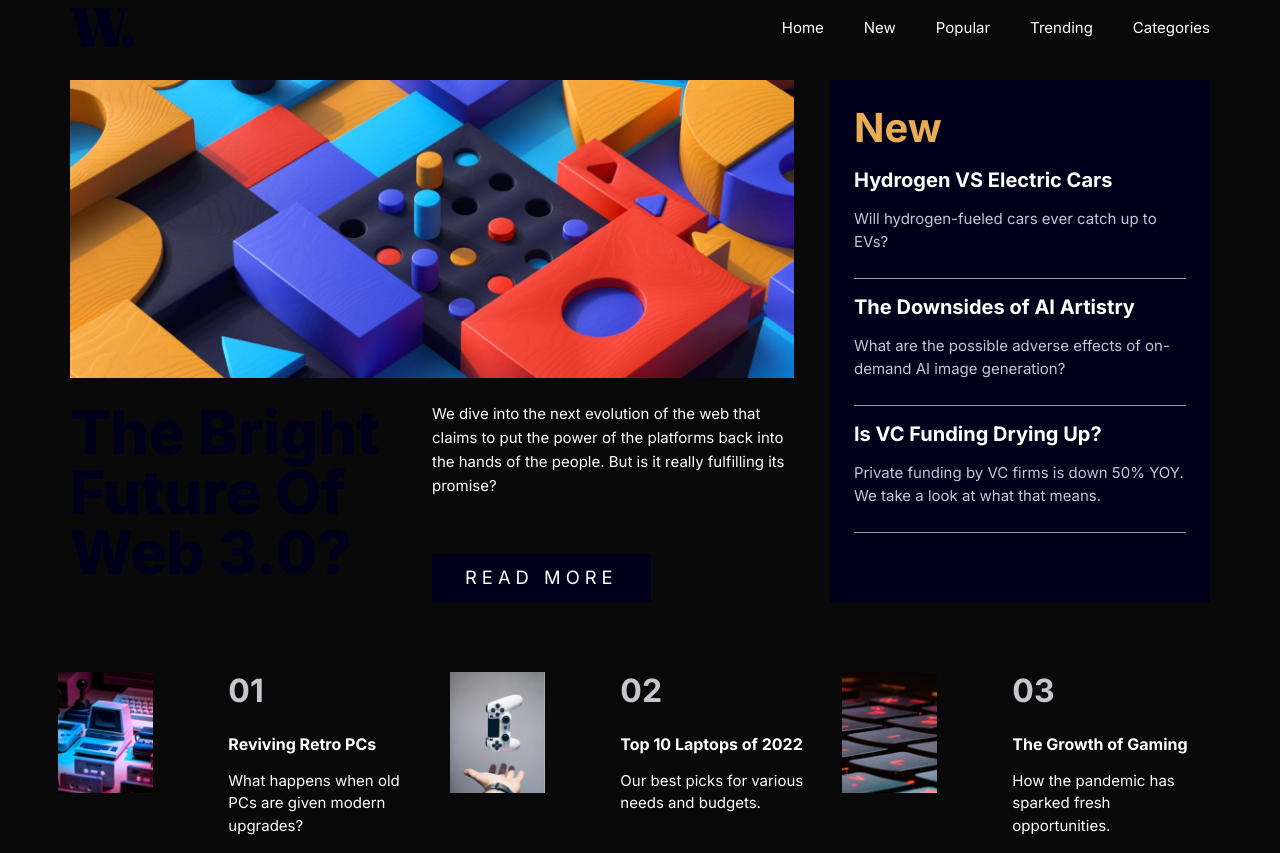
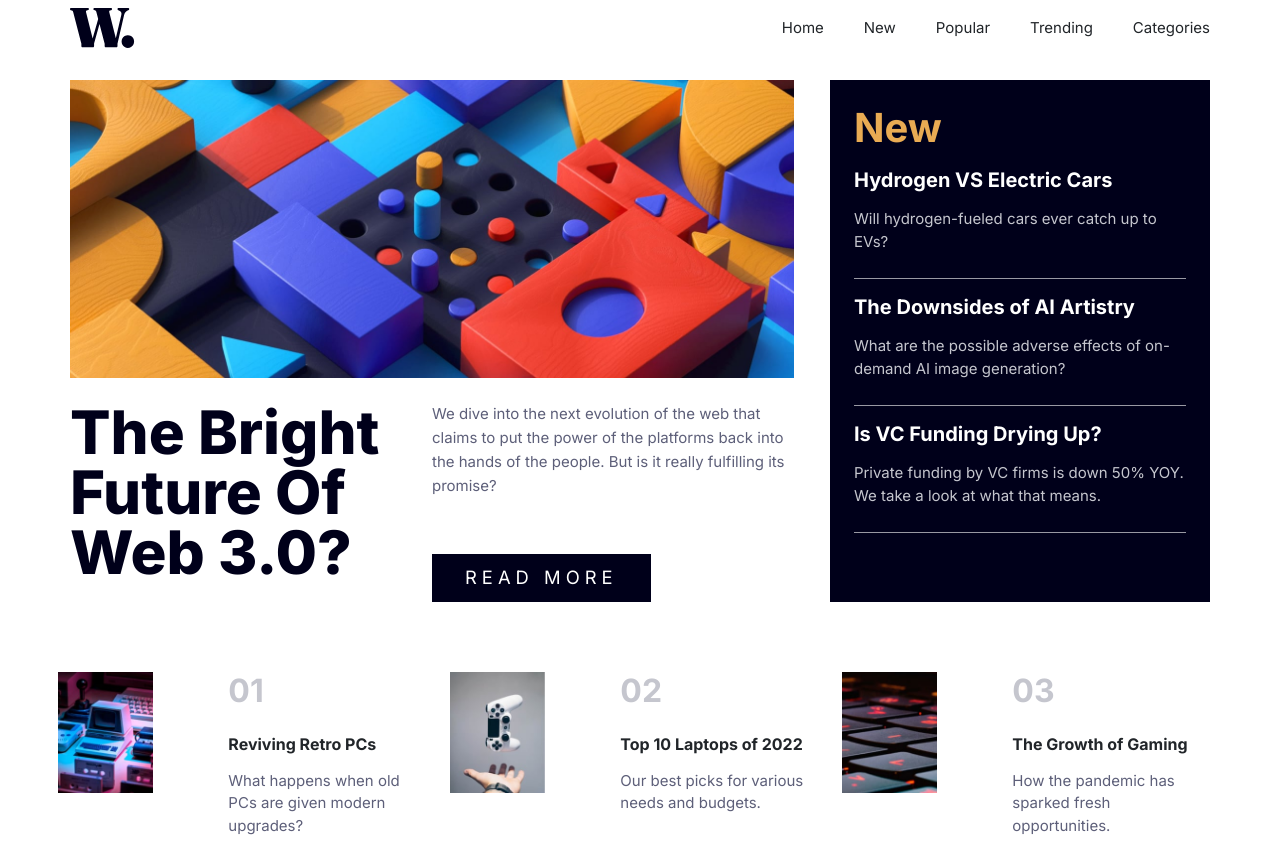
Before and after one commit to hongleang/news-homepage-challenge, a React (Vite) app: page / in a window 1280 px wide. Built offline with nearby package versions, Linux system fonts and the light colour scheme.

Commit message:
Fix background color

```diff
--- a/src/index.css
+++ b/src/index.css
@@ -69,8 +69,6 @@ a {
   margin-bottom: 0;
 }
 
-
-
 .headline-news-heading {
   text-transform: capitalize;
   font-weight: 800 !important;
@@ -102,13 +100,3 @@ a {
 .feature-card:hover .feature-card-title {
   color: rgb(var(--soft-red));
 }
-
-#root.dark {
-  background: rgb(9, 9, 10);
-  color: var(--bs-white);
-  --dark-grayish-blue: var(--bs-white);
-}
-
-#root.dark>h1 {
-  color: var(--bs-white);
-}
```
